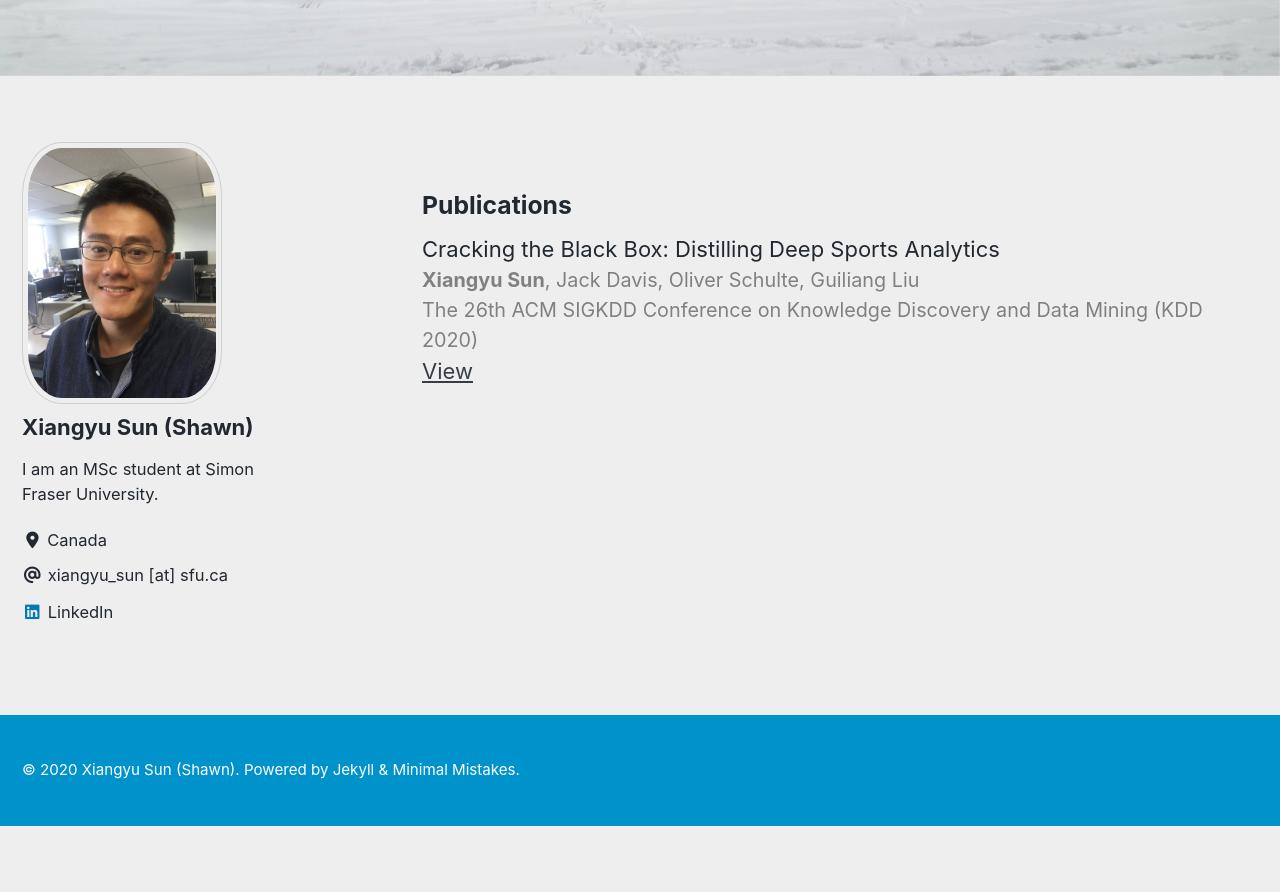
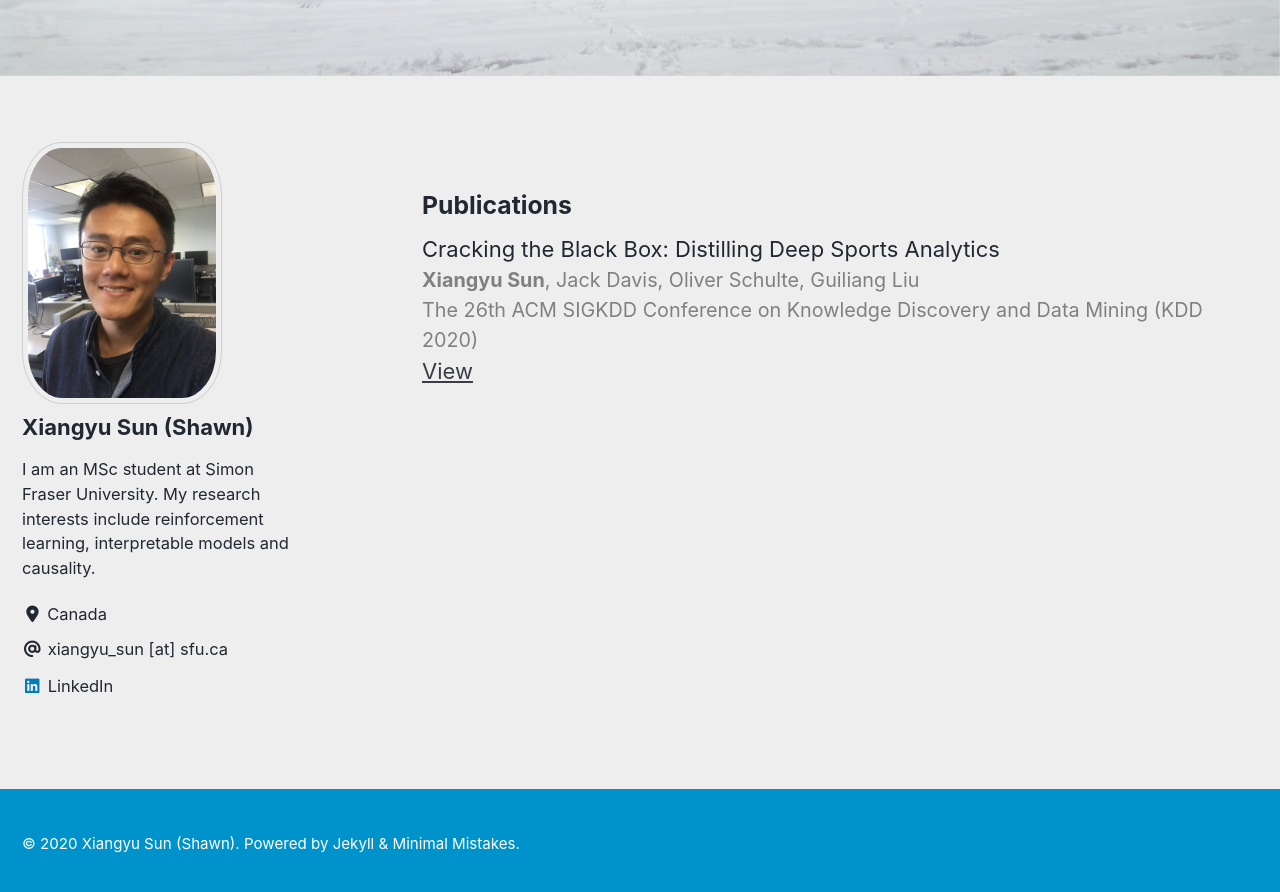
Before and after one commit to xiangyu-sun-789/xiangyu-sun-789.github.io, a Jekyll site: the page built from index.html, in a window 1280 px wide and 900 px high, scrolled down 733 px. Shown: the top 892 px of the window. Built offline with Jekyll 4.4.1, drawn with Linux system fonts in a browser that asks for light colours; cached includes are drawn as plain includes; nearby versions of some CDN libraries; the list of posts is cut into pages by our own code; before the commit the page ends 1559 px from its top, so only the background shows below that.

Commit message:
update bio

```diff
--- a/_config.yml
+++ b/_config.yml
@@ -97,7 +97,7 @@
 author:
   name             : "Xiangyu Sun (Shawn)"
   avatar           : "/images/profile_image.JPG"
-  bio              : "I am an MSc student at Simon Fraser University."
+  bio              : "I am an MSc student at Simon Fraser University. My research interests include reinforcement learning, interpretable models and causality."
   location         : "Canada"
   links: # https://fontawesome.com/icons?d=gallery
 
```
